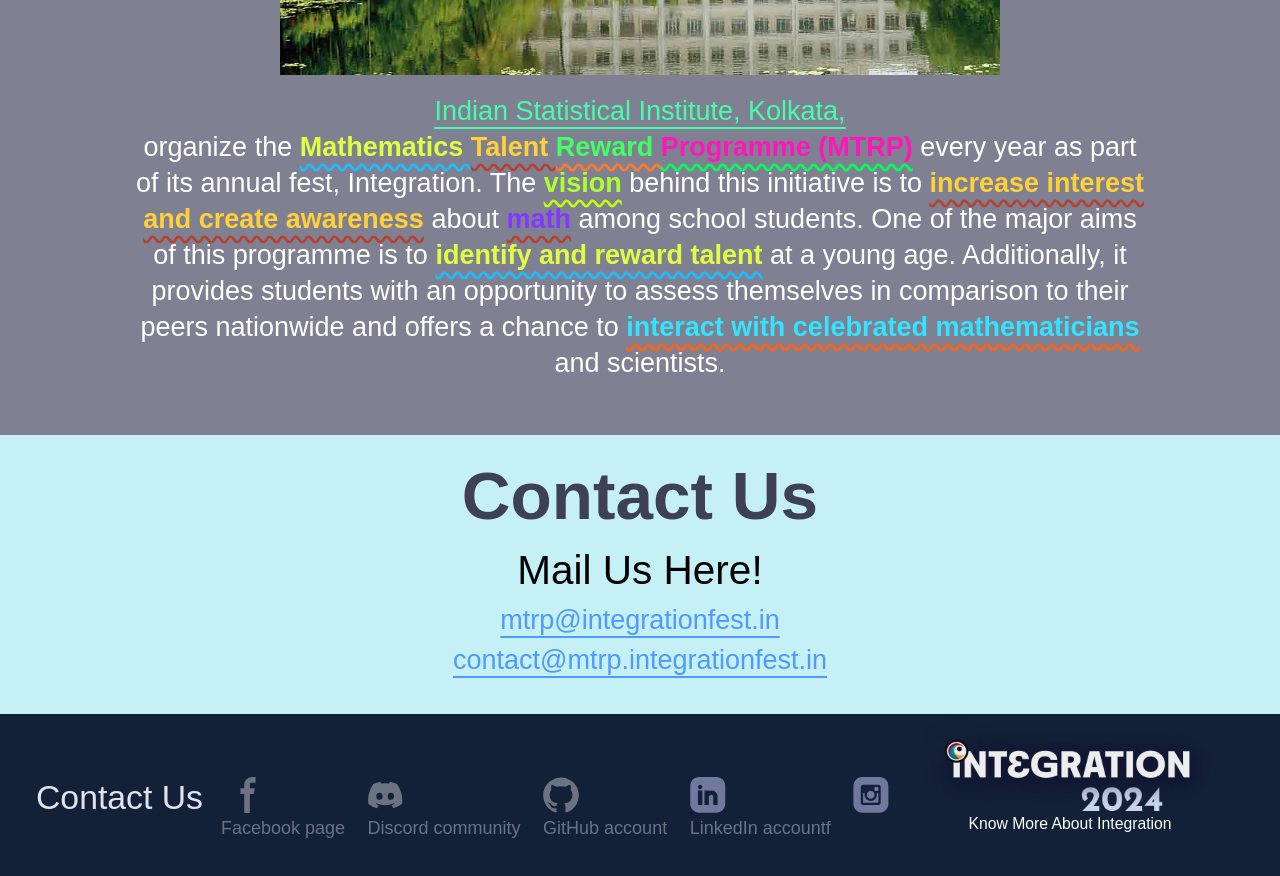
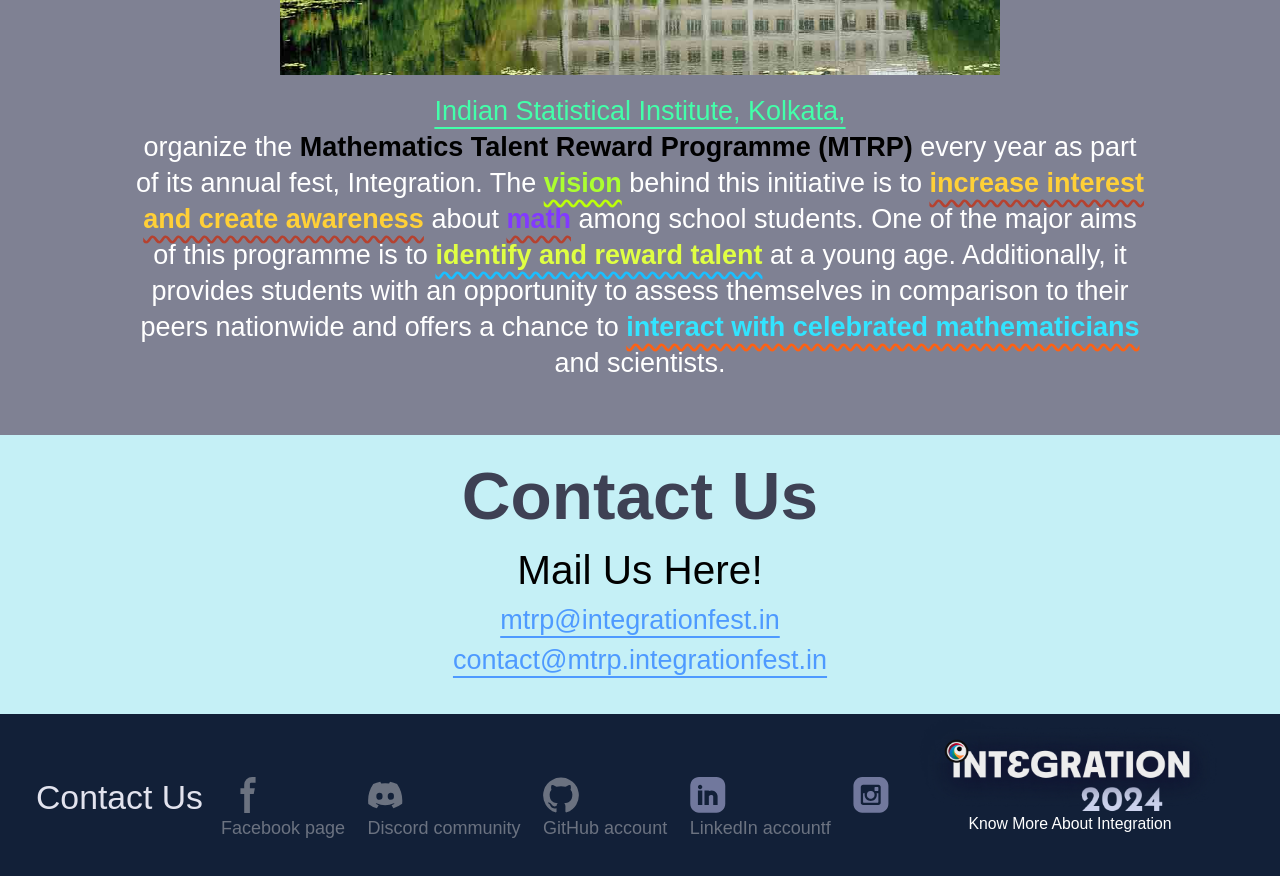
Before and after one commit to Integration-ISIK/mtrp-2024-website, a Next.js app: page /about-us in a window 1280 px wide. Shown: the part 1000-1876 px from the top of the page. Built offline with nearby package versions, Linux system fonts and the light colour scheme; a web font is replaced by a local one.

Commit message:
about us page, 2

```diff
--- a/app/about-us/page.tsx
+++ b/app/about-us/page.tsx
@@ -24,11 +24,8 @@ export default function Home() {
                 The students and research scholars of the <div className="pt-2">
                     <img src="/img/isi.jpeg" className="mx-auto w-full max-w-[30rem] md:max-w-[40rem] pb-4" alt="" />
                     <a href="https://www.isical.ac.in" className='text-[#43ffaa] font-medium underline underline-offset-[0.4rem] hover:no-underline'>Indian Statistical Institute, Kolkata,</a>
-                </div> organize the <span>
-                    <span  className="text-[#e0ff43] underline underline-offset-[0.4rem] decoration-wavy decoration-[#1bbeff] font-bold">Mathematics </span>
-                    <span  className="text-[#ffd037] underline underline-offset-[0.4rem] decoration-wavy decoration-[#b54230] font-bold">Talent </span>
-                    <span  className="text-[#42ff64] underline underline-offset-[0.4rem] decoration-wavy decoration-[#ff7b29] font-bold">Reward </span>
-                    <span  className="text-[#ff16b9] underline underline-offset-[0.4rem] decoration-wavy decoration-[#01ff5a] font-bold">Programme (MTRP)</span>
+                </div> organize the <span className='font-bold text-black'>
+                    Mathematics Talent Reward Programme (MTRP)
                 </span> every year as part of its annual fest, Integration.
                 The <span className="text-[#acff30] underline underline-offset-[0.4rem] font-bold decoration-wavy decoration-[#bdff09]">vision</span> behind this initiative is
                 to <span className="text-[#ffd037] underline underline-offset-[0.4rem] font-bold decoration-wavy decoration-[#b54230]">increase interest and create awareness</span> about <span  className="text-[#8239ff] underline underline-offset-[0.4rem] font-bold decoration-wavy decoration-[#b54230]">math</span> among school students. One of the major aims of this programme is
```
